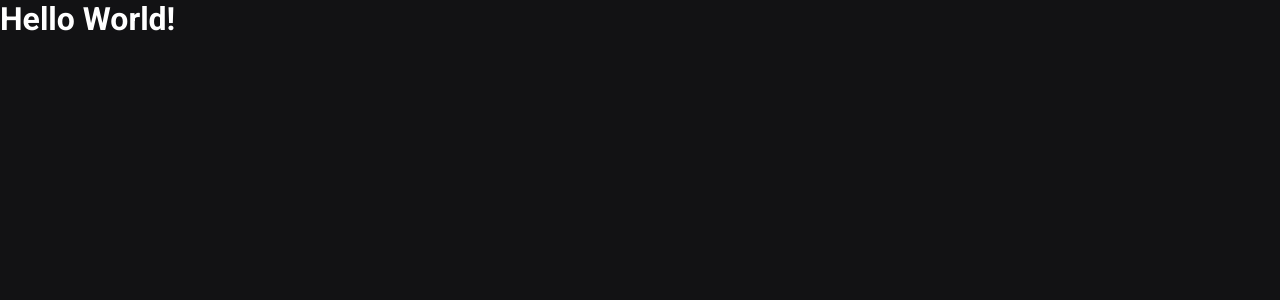
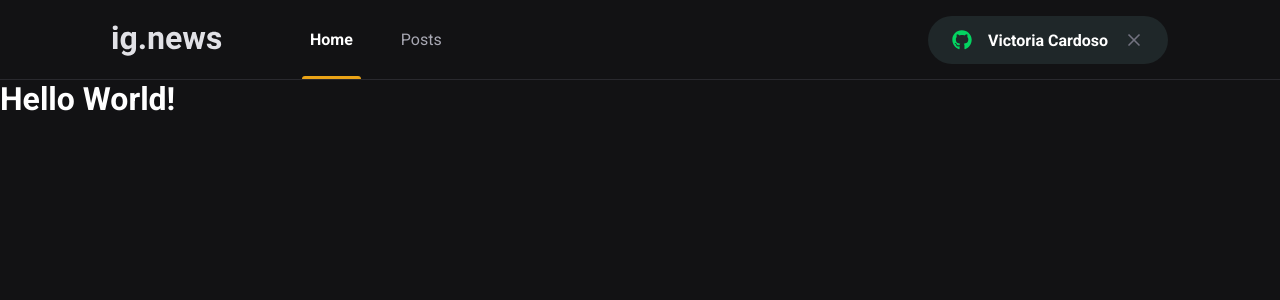
Before and after one commit to VictoriaCardos/ignews, a Next.js app: page / in a window 1280 px wide. Shown: the top 300 px of the page. Built offline with nearby package versions, Linux system fonts and the light colour scheme.

Commit message:
feat: add header component

```diff
--- a/src/pages/_app.tsx
+++ b/src/pages/_app.tsx
@@ -1,9 +1,15 @@
 import { AppProps } from 'next/app'
 
 import '../../styles/global.scss'
+import { Header } from '../components/Header'
 
 function MyApp({ Component, pageProps }: AppProps) {
-  return <Component {...pageProps} />
+  return (
+    <>
+      <Header />
+      <Component {...pageProps} />
+    </>
+  )
 }
 
 export default MyApp
```
